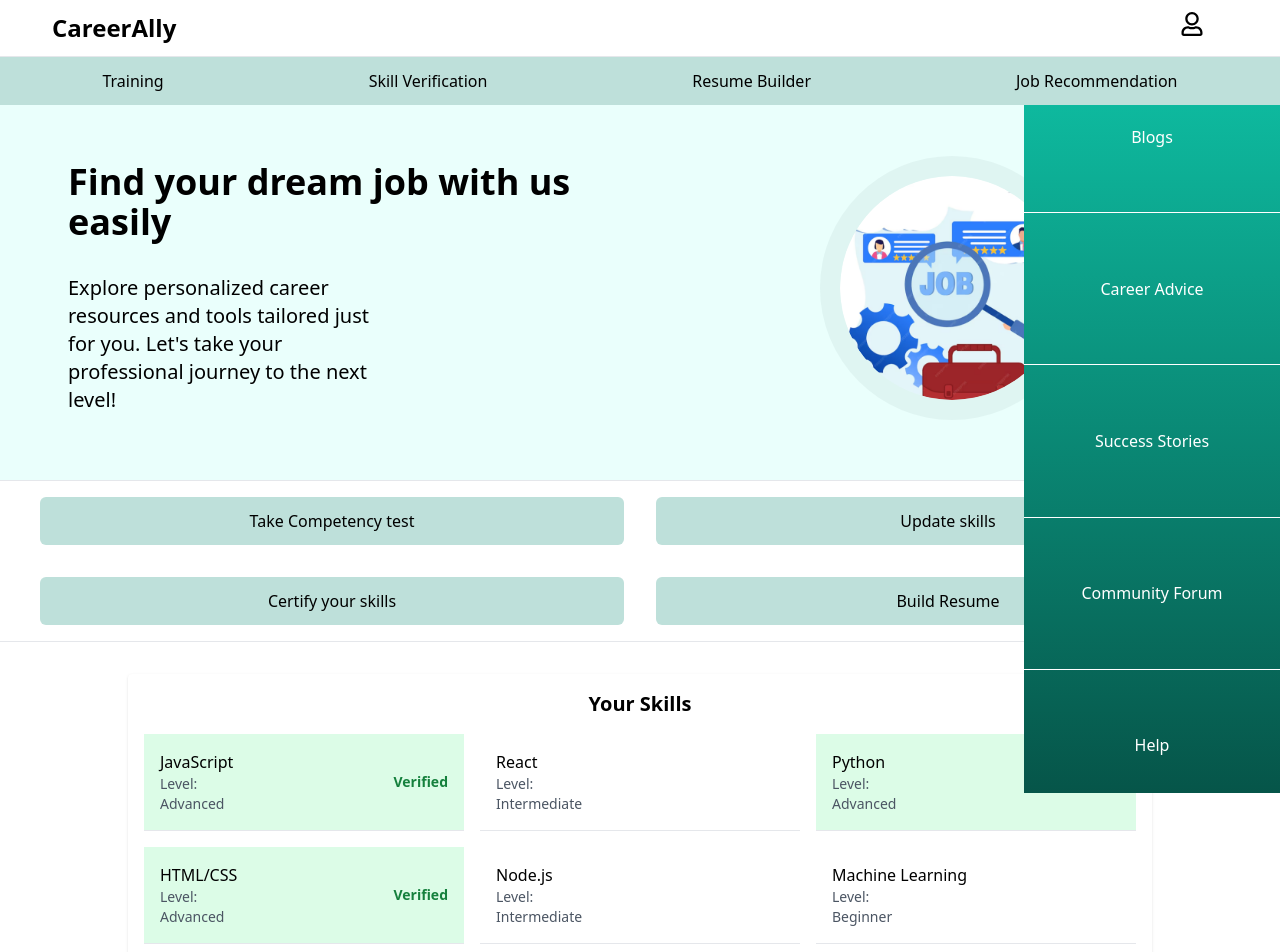
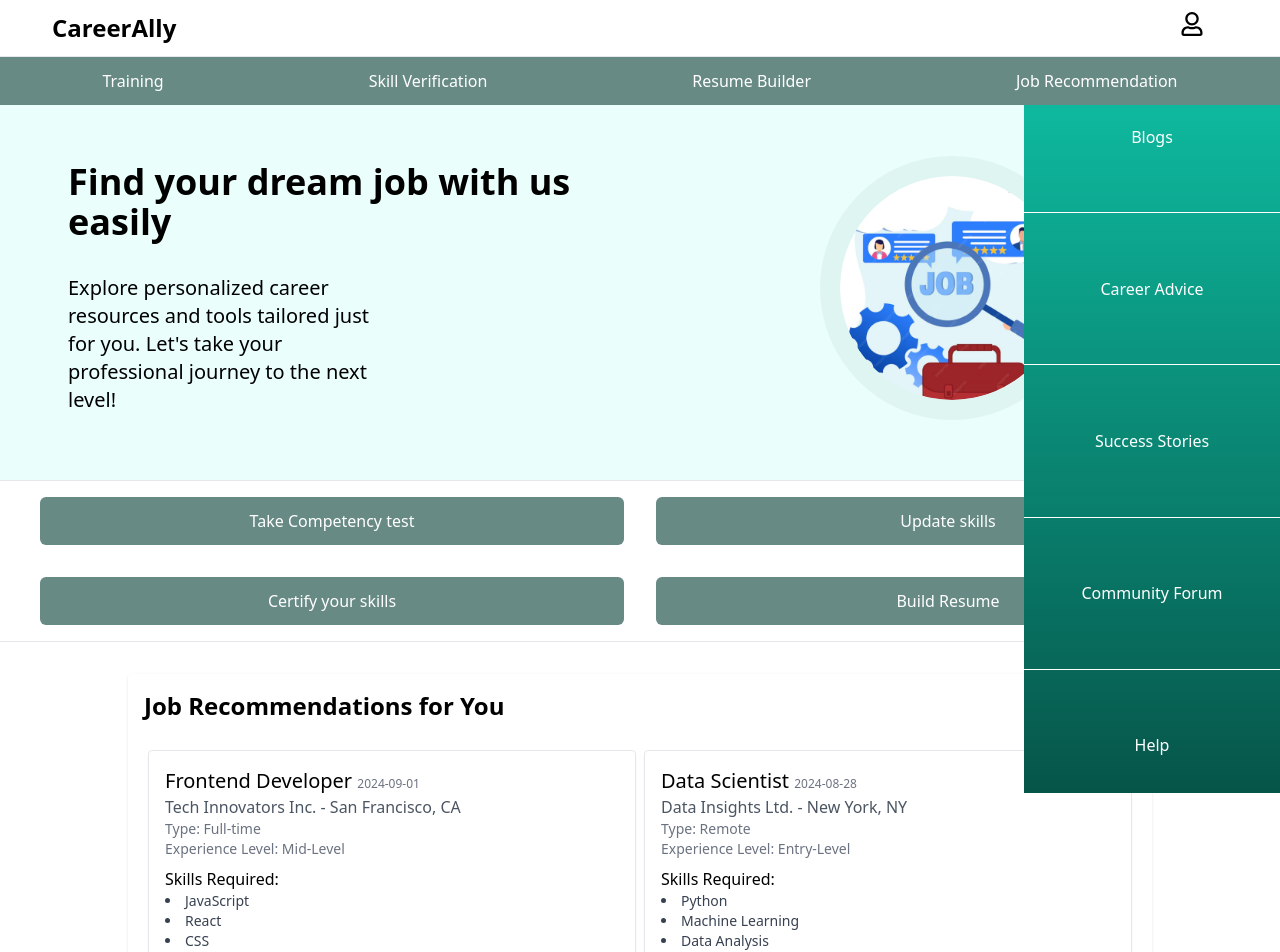
Before and after one commit to Muskan-Sinha/SIH-1628, a React (Create React App) app: page /home in a window 1280 px wide. Shown: the top 952 px of the page. Built offline with nearby package versions, Linux system fonts and the light colour scheme.

Commit message:
Home Page

```diff
--- a/src/App.js
+++ b/src/App.js
@@ -4,6 +4,7 @@ import SignIn from "./components/SignIn";
 import JobPostingForm from "./forms/JobPostingForm";
 import JobProviderDetails from "./forms/JobProviderDetails";
 import Home from "./components/Home";
+import JobRecmPage from "./components/JobRecmPage";
 
 function App() {
   return (
@@ -14,6 +15,7 @@ function App() {
         <Route path="/home" element={<Home/>}/>
         <Route path="/jobpostingform" element={<JobPostingForm/>}/>
         <Route path="/jobproviderdetails" element={<JobProviderDetails/>}/>
+        <Route path="/jobrecommendations" element={<JobRecmPage/>}/>
       </Routes>
     </BrowserRouter>
   );
--- /dev/null
+++ b/src/components/JobRecm.js
@@ -0,0 +1,49 @@
+import React from 'react';
+import { JobDB } from '../constants/JobDB'
+import { useNavigate } from 'react-router-dom';
+
+const JobItem = ({ job }) => {
+    return (
+        <div className="p-4 mb-4 border rounded shadow-sm m-1">
+            <h3 className="text-lg md:text-xl font-medium">{job.job_title} <span className="text-xs text-gray-500">{job.posted_date}</span></h3>
+            <p className="text-gray-600">{job.company} - {job.location}</p>
+            <p className="text-sm text-gray-500">Type: {job.employment_type}</p>
+            <p className="text-sm text-gray-500">Experience Level: {job.experience_level}</p>
+            <div className="mt-2">
+                <p className="font-medium">Skills Required:</p>
+                <ul className="list-disc list-inside text-sm text-gray-700">
+                    {job.skills_required.map((skill, index) => (
+                        <li key={index}>{skill}</li>
+                    ))}
+                </ul>
+            </div>
+        </div>
+    );
+};
+const JobRecm = () => {
+    const navigate = useNavigate()
+    const handlethis = async (e) => {
+        e.preventDefault();
+        navigate("/jobrecommendations")
+    }
+    return (
+        <div className="max-w-5xl mx-auto mt-8 p-4 bg-white rounded shadow">
+            <div className="flex justify-between ">
+                <h2 className="text-xl md:text-2xl font-semibold md:font-bold text-center mb-6">Job Recommendations for You</h2>
+                <button className="hidden sm:flex" onClick={handlethis}>View All</button>
+            </div>
+            <div className='grid grid-cols-1 md:grid-cols-2'>
+                {JobDB.job_recommendations.map((job, index) => {
+                    if (index >= 2) return null;
+                    return (
+                        <JobItem key={job.job_id} job={job} />)
+                })}
+            </div>
+            <div className='flex justify-end w-full'>
+            <button className="sm:hidden text-blue-600" onClick={handlethis}>View All</button>
+            </div>
+        </div>
+    );
+};
+
+export default JobRecm;
--- /dev/null
+++ b/src/components/JobRecmPage.js
@@ -0,0 +1,35 @@
+import React from 'react';
+import { JobDB } from '../constants/JobDB'
+const JobItem = ({ job }) => {
+    return (
+        <div className="p-4 mb-4 border rounded shadow-sm m-1">
+            <h3 className="text-lg md:text-xl font-medium">{job.job_title}</h3>
+            <p className="text-gray-600">{job.company} - {job.location}</p>
+            <p className="text-sm text-gray-500">Type: {job.employment_type}</p>
+            <p className="text-sm text-gray-500">Experience Level: {job.experience_level}</p>
+            <p className="text-sm text-gray-500">Posted Date:{job.posted_date}</p>
+            <div className="mt-2">
+                <p className="font-medium">Skills Required:</p>
+                <ul className="list-disc list-inside text-sm text-gray-700">
+                    {job.skills_required.map((skill, index) => (
+                        <li key={index}>{skill}</li>
+                    ))}
+                </ul>
+            </div>
+        </div>
+    );
+};
+const JobRecmPage = () => {
+    return (
+        <div className="max-w-5xl mx-auto mt-8 p-4 bg-white rounded shadow">
+                <h2 className="text-xl md:text-2xl font-semibold md:font-bold text-center border p-3 border-slate-400 shadow-md mb-6">Job Recommendations for You</h2>
+            <div className='grid grid-cols-1 md:grid-cols-2'>
+                {JobDB.job_recommendations.map((job, index) => (
+                    <JobItem key={job.job_id} job={job} />
+                ))}
+            </div>
+        </div>
+    );
+};
+
+export default JobRecmPage;
--- a/src/components/MiddleComp.js
+++ b/src/components/MiddleComp.js
@@ -1,21 +1,21 @@
+import JobRecm from "./JobRecm"
 import UserSkills from "./UserSkills"
 
 const MiddleComp = () => {
     return (
         <div>
-      <hr className='text-[#908686]'/>
-        <ul className="grid grid-cols-1 md:grid-cols-2 mx-6 font-medium">
-            <li className="bg-[#BEE0DA] p-3 rounded-md text-center m-4">Take Competency test</li>
-            <li className="bg-[#BEE0DA] p-3 rounded-md text-center m-4">Update skills</li>
-            <li className="bg-[#BEE0DA] p-3 rounded-md text-center m-4">Certify your skills</li>
-            <li className="bg-[#BEE0DA] p-3 rounded-md text-center m-4">Build Resume</li>
-        </ul>
-      <hr className='text-[#908686]'/>
-        <UserSkills/>
+            <hr className='text-[#908686]' />
+            <ul className="grid grid-cols-1 text-white md:grid-cols-2 mx-6 font-medium">
+                <li className="bg-[#688a84] p-3 rounded-md text-center m-4">Take Competency test</li>
+                <li className="bg-[#688a84] p-3 rounded-md text-center m-4">Update skills</li>
+                <li className="bg-[#688a84] p-3 rounded-md text-center m-4">Certify your skills</li>
+                <li className="bg-[#688a84] p-3 rounded-md text-center m-4">Build Resume</li>
+            </ul>
+            <hr className='text-[#908686]' />
+            <JobRecm />
+            <UserSkills />
         </div>
     )
 }
 
-
-
 export default MiddleComp
--- a/src/components/Navbar.js
+++ b/src/components/Navbar.js
@@ -7,12 +7,12 @@ const Navbar = () => {
             <div className="flex justify-between bg-white">
                 <p className="p-3 ml-4 sm:ml-10 text-2xl font-semibold">CareerAlly</p>
                 <div className="flex">
-                <p className="p-3 text-2xl md:mr-16 hover:cursor-pointer"><FaRegUser/></p>
-                <p className="sm:hidden right-0 "><Sidebar/></p>
+                    <p className="p-3 text-2xl md:mr-16 hover:cursor-pointer"><FaRegUser /></p>
+                    <p className="sm:hidden right-0 "><Sidebar /></p>
                 </div>
             </div>
             <hr />
-            <div className="flex justify-around  bg-[#BEE0DA] ">
+            <div className="flex justify-around text-white bg-[#688a84] ">
                 <p className="p-3 hover:bg-[#EAFFFC] rounded-md hover:px-6 hover:cursor-pointer">Training</p>
                 <p className="p-3 hidden sm:flex hover:bg-[#EAFFFC] rounded-md hover:px-6 hover:cursor-pointer">Skill Verification</p>
                 <p className="p-3 hover:bg-[#EAFFFC] rounded-md hover:px-6 hover:cursor-pointer">Resume Builder</p>
--- a/src/components/Sidebar.js
+++ b/src/components/Sidebar.js
@@ -20,9 +20,8 @@ const Sidebar = () => {
       </div>
       <hr />
       <div
-        className={`${
-          isMenuOpen ? 'flex' : 'hidden'
-        } flex-col sm:hidden bg-[#BEE0DA] text-center`}
+        className={`${isMenuOpen ? 'flex' : 'hidden'
+          } flex-col sm:hidden bg-[#BEE0DA] text-center`}
       >
         <ul className="bg-gradient-to-b h-[calc(100vh-6rem)] absolute w-44 right-0 mt-1 flex flex-col justify-around from-[#0EBBA0] to-[#065549] text-white">
           <li className="text-center p-2">Blogs</li>
--- a/src/components/UserSkills.js
+++ b/src/components/UserSkills.js
@@ -1,7 +1,8 @@
 import React from 'react';
-import {SkillDB} from "../constants/SkillDB"
+import { SkillDB } from "../constants/SkillDB"
+import { FaPlus } from "react-icons/fa6";
 
-// Skill item component
+
 const SkillItem = ({ skill }) => {
   return (
     <div className={`p-4 border-b flex justify-between items-center ${skill.verified ? 'bg-green-100' : 'bg-white'}`}>
@@ -18,11 +19,16 @@ const SkillItem = ({ skill }) => {
   );
 };
 
-// Main skills display component
 const UserSkills = () => {
   return (
     <div className="max-w-5xl mx-auto mt-8 p-4 bg-white rounded shadow">
-      <h2 className="font-bold text-center mb-4 text-xl">{SkillDB.name} Skills</h2>
+      <div className='flex justify-between'>
+      <h2 className="font-bold mb-2 text-xl">{SkillDB.name} Skills</h2>
+      <div className='flex bg-green-800 m-2 text-white px-2 rounded-md'>
+      <p className='py-4 px-1'><FaPlus/></p>
+      <button className=''>Add skills</button>
+      </div>
+      </div>
       <div className='grid grid-cols-2 md:grid-cols-3 gap-4'>
         {SkillDB.skills.map((skill, index) => (
           <SkillItem key={index} skill={skill} />
--- /dev/null
+++ b/src/constants/JobDB.js
@@ -0,0 +1,55 @@
+export const JobDB = {
+    "user_id": "12345",
+    "job_recommendations": [
+      {
+        "job_id": "001",
+        "job_title": "Frontend Developer",
+        "company": "Tech Innovators Inc.",
+        "location": "San Francisco, CA",
+        "employment_type": "Full-time",
+        "experience_level": "Mid-Level",
+        "skills_required": ["JavaScript", "React", "CSS", "HTML"],
+        "posted_date": "2024-09-01"
+      },
+      {
+        "job_id": "002",
+        "job_title": "Data Scientist",
+        "company": "Data Insights Ltd.",
+        "location": "New York, NY",
+        "employment_type": "Remote",
+        "experience_level": "Entry-Level",
+        "skills_required": ["Python", "Machine Learning", "Data Analysis"],
+        "posted_date": "2024-08-28"
+      },
+      {
+        "job_id": "003",
+        "job_title": "Backend Developer",
+        "company": "Cloud Solutions Co.",
+        "location": "Austin, TX",
+        "employment_type": "Part-time",
+        "experience_level": "Senior-Level",
+        "skills_required": ["Node.js", "Express", "MongoDB"],
+        "posted_date": "2024-08-25"
+      },
+      {
+        "job_id": "004",
+        "job_title": "UX/UI Designer",
+        "company": "Creative Studio",
+        "location": "Los Angeles, CA",
+        "employment_type": "Full-time",
+        "experience_level": "Mid-Level",
+        "skills_required": ["Adobe XD", "Sketch", "User Research"],
+        "posted_date": "2024-08-20"
+      },
+      {
+        "job_id": "005",
+        "job_title": "DevOps Engineer",
+        "company": "Startup Hub",
+        "location": "Seattle, WA",
+        "employment_type": "Contract",
+        "experience_level": "Mid-Level",
+        "skills_required": ["Docker", "Kubernetes", "AWS", "CI/CD"],
+        "posted_date": "2024-08-18"
+      }
+    ]
+  }
```
